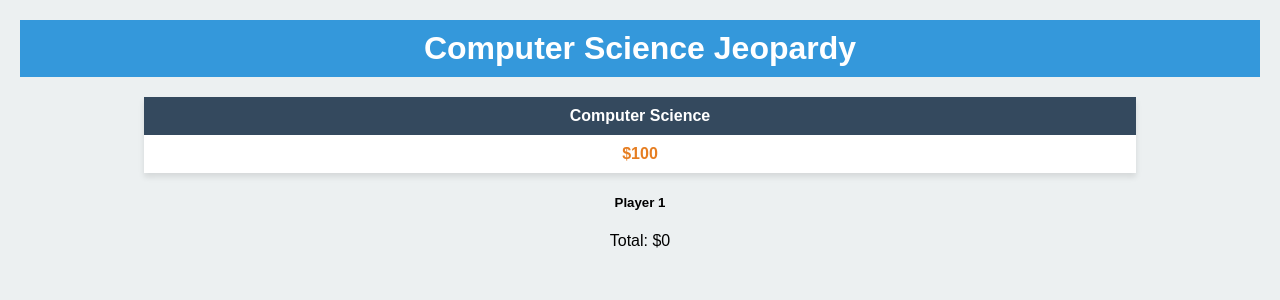
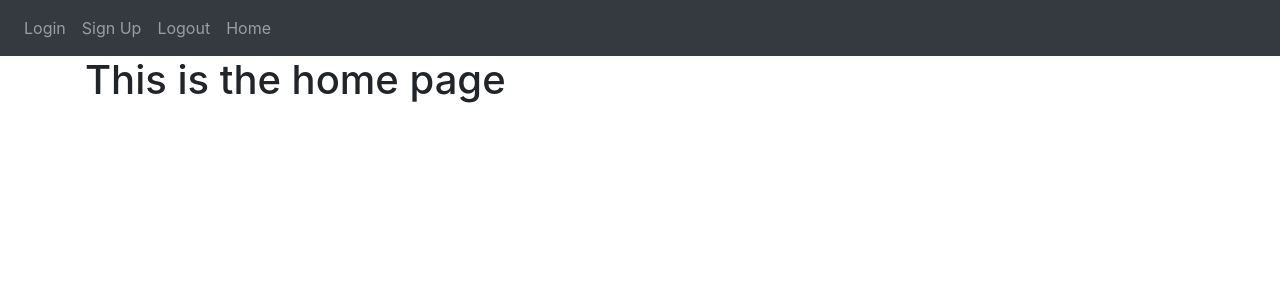
Before and after one commit to robscherer6/csjeopardy, a Flask app: page / in a window 1280 px wide. Shown: the top 300 px of the page. Run offline with Flask 3, Linux system fonts and the light colour scheme; some libraries are stand-ins or nearby versions.

Commit message:
updated simplistic gameplay

```diff
--- a/website/templates/base.html
+++ b/website/templates/base.html
@@ -31,9 +31,7 @@
                 </div>
             </div>
         </nav>
-        <div class="container">
-
-        </div>
+        <div class="container"> {% block content %} {% endblock %}</div>
         <script
         src="https://code.jquery.com/jquery-3.2.1.slim.min.js"
         integrity="sha384-KJ3o2DKtIkvYIK3UENzmM7KCkRr/rE9/Qpg6aAZGJwFDMVNA/GpGFF93hXpG5KkN"
--- a/website/templates/home.html
+++ b/website/templates/home.html
@@ -1,2 +1,4 @@
-{% extends "base.html" %}
-{% block title %}Changed{% endblock %}
+{% extends "base.html" %} {% block title %}Home{% endblock %}
+{% block content %}
+<h1>This is the home page</h1>
+{% endblock %}
--- a/website/templates/jeopardy.html
+++ b/website/templates/jeopardy.html
@@ -1,5 +1,5 @@
-<!DOCTYPE html>
-<html>
+{% extends "base.html" %} {% block title %}Game{% endblock %}
+{% block content %}
 <head>
     <title>Computer Science Jeopardy</title>
     <link rel="stylesheet" href="{{ url_for('static', filename='styles.css') }}">
@@ -27,4 +27,36 @@
 
     <script src="{{ url_for('static', filename='index.js') }}"></script>
 </body>
+{% endblock %}
+
+<!--
+<!DOCTYPE html>
+<html>
+<head>
+    <title>Computer Science Jeopardy</title>
+    <link rel="stylesheet" href="{{ url_for('static', filename='styles.css') }}">
+</head>
+<body>
+    <h1>Computer Science Jeopardy</h1>
+    <table>
+        <tr>
+            <th>Computer Science</th>
+        </tr>
+        <tr>
+            <td><a href="#" data-category-id="1" data-point-value="100" class="question-trigger">$100</a></td>
+        </tr>
+    </table>
+    <h5>Player 1</h5>
+    <div id="total-display">
+        Total: $<span id="dollar-total">0</span>
+    </div>
+
+
+    <div id="question-popup" class="question-popup">
+        <iframe id="question-iframe" src="" frameborder="0"></iframe>
+    </div>
+
+    <script src="{{ url_for('static', filename='index.js') }}"></script>
+</body>
 </html>
+-->
--- a/website/views.py
+++ b/website/views.py
@@ -2,9 +2,14 @@ from flask import Blueprint, render_template
 
 views = Blueprint('views', __name__)
 
+
 @views.route('/')
 def home():
-    return render_template("jeopardy.html")
+    return render_template("home.html")
+
+# @views.route('/')
+# def home():
+#     return render_template("jeopardy.html")
 
 @views.route('/question/<int:category_id>/<int:point_value>/options')
 def question_options(category_id, point_value):
```
Also changed, not shown: README.md (added), website/templates/login.html (added), website/templates/sign_up.html (added).
